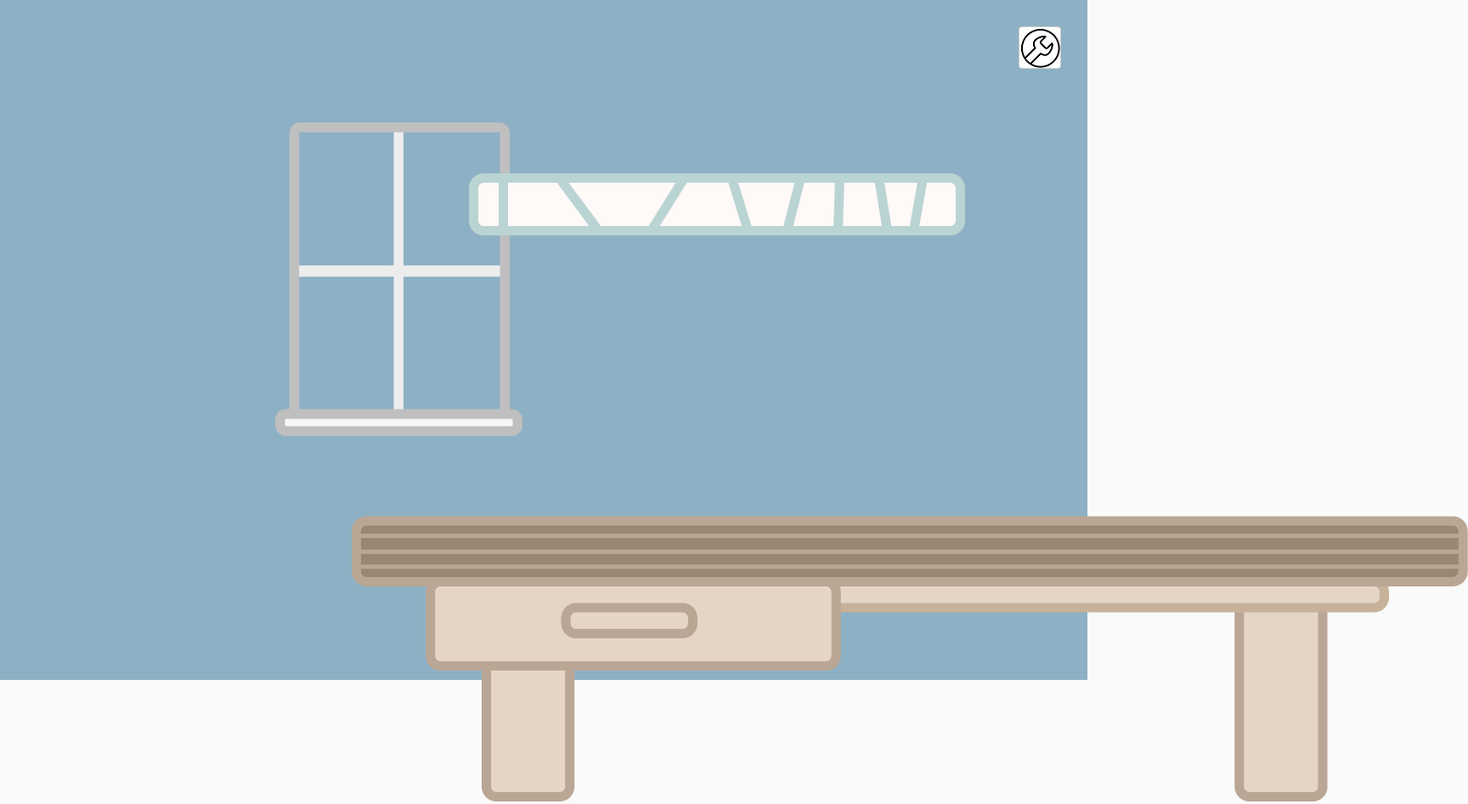
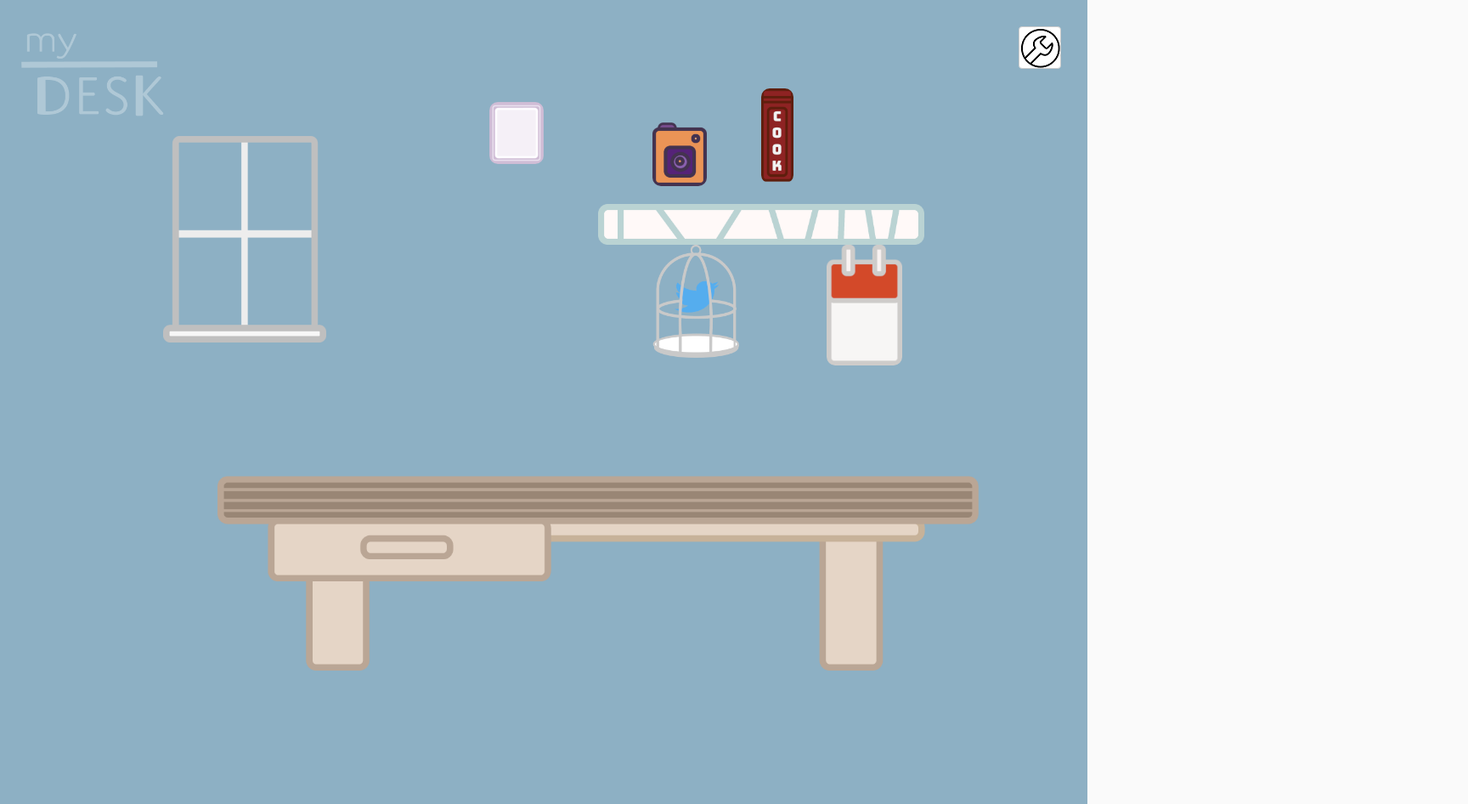
Before and after one commit to rgucontrolpanel/Full_Stack_Devs, a plain HTML site: page index.html in a window 1280 px wide. Shown: the top 946 px of the page at 85% size, 1728 px wide, since content can reach past the window. Drawn offline with Linux system fonts and the light colour scheme.

Commit message:
Piero_changes

```diff
--- a/css/icons.css
+++ b/css/icons.css
@@ -1,5 +1,5 @@
 .main{
-  height: 800px;
+  height: 1200px;
 }
 
 .icon{
@@ -8,115 +8,122 @@
 
 body{
   background-color: #8DB0C4;
+  overflow: hidden;
 }
 
 li{
   list-style-type: none;
 }
 
+#logo-white{
+  opacity: 0.3;
+  top: 25px;
+  left: 25px;
+  width: 15%;
+  height: auto;
+
+}
+
 #icon1{
-  background-image: url("../img/accessories/instagram.png");
-  top: 72px;
-  left: 1325px;
-  height: 132px;
-  width: 112px;
+   /*Insta*/
+  top: 18%;
+  left: 60%;
+  width: 5%;
+  height: auto;
 }
 
 #icon2{
-  background-image: url("../img/accessories/twitter.png");
-  top: 269px;
-  left: 1251px;
-  height: 221px;
-  width: 173px;
+   /*Twitter*/
+  top: 36%;
+  left: 60%;
+  width: 8%;
+  height: auto;
 }
 
 #icon3{
-  background-image: url("../img/accessories/calendar.png");
-  top: 266px;
-  left: 1617px;
-  height: 179px;
-  width: 112px;
+   /*Calendar*/
+   top: 36%;
+   left: 76%;
+  width: 7%;
+  height: auto;
 }
 
 #icon4{
-  background-image: url("../img/accessories/cookbook.png");
-  top: 39px;
-  left: 1496px;
-  height: 166px;
-  width: 57px;
+   /*Cookbook*/
+   top: 13%;
+   left: 70%;
+  width: 3%;
+  height: auto;
 }
 
 #icon5{
-  background-image: url("../img/accessories/frame.png");
-  top: 101px;
-  left: 932px;
-  height: 201px;
-  width: 176px;
+   /*Photo(Frame)*/
+   top: 15%;
+   left: 45%;
+  width: 5%;
+  height: auto;
 }
 
 #icon6{
-  background-image: url("../img/accessories/pig.png");
-  top: 446px;
-  left: 1014px;
-  height: 162px;
-  width: 124px;
+   /*Pig*/
+   top: 70%;
+   left: 50%;
+  width: 5%;
+  height: auto;
 }
 
 #icon7{
-  background-image: url("../img/accessories/poster.png");
-  top: 268px;
+   /*Sport(poster)*/
+  top: 368px;
   left: 695px;
-  height: 140px;
-  width: 117px;
+  width: 5%;
+  height: auto;
 }
 
 #icon8{
-  background-image: url("../img/accessories/radio.png");
-  top: 83px;
+   /*Radio*/
+  top: 183px;
   left: 1584px;
-  height: 121px;
-  width: 136px;
+  width: 5%;
+  height: auto;
 }
 
 #icon9{
-  background-image: url("../img/accessories/starball.png");
-  top: 338px;
+   /*Horoscope(starball)*/
+  top: 438px;
   left: 352px;
-  height: 143px;
-  width: 136px;
+  width: 5%;
+  height: auto;
   z-index: 999;
 }
 
 #icon10{
-  background-image: url("../img/accessories/facebook.png");
-  top: 434px;
-  left: 674px;
-  height: 174px;
-  width: 308px;
+   /*Facebook*/
+   top: 70%;
+   left: 40%;
+  width: 5%;
+  height: auto;
 }
 
 #desk{
-  background-image: url("../img/accessories/desk-transparent.png");
-  height: 336px;
-  width: 1314px;
-  top: 607px;
-  left: 414px;
+  width: 70%;
+  height: auto;
+  top: 70%;
+  left: 20%;
 }
 
 #shelf{
-  background-image: url("../img/accessories/shelf.png");
-  width: 584px;
-  height: 73px;
-  top: 204px;
-  right: 144px;
+  width: 30%;
+  height: auto;
+  top: 30%;
+  right: 15%;
 }
 
 #window{
-  background-image: url("../img/accessories/window.png");
-  width: 291px;
-  height: 369px;
-  left: 324px;
-  top: 144px;
+  width: 15%;
+  height: auto;
+  left: 15%;
+  top: 20%;
 }
 
 #icon1, #icon2, #icon3, #icon4, #icon5, #icon6, #icon7, #icon8, #icon9{
--- a/css/modals.css
+++ b/css/modals.css
@@ -89,5 +89,4 @@
  .recipe-body-link{
    margin: 5%;
  }
-
 /*** END OF COOKBOOK MODAL STYLES ***/
--- a/index.html
+++ b/index.html
@@ -9,7 +9,7 @@
 		<link rel="stylesheet" type="text/css" href="css/modals.css" />
 
 		<link rel="stylesheet" type="text/css" href="components/angular-clock/dist/angular-clock.css" />
-
+		<meta name="viewport" content="width=device-width, initial-scale=1.0">
 
 	</head>
 
@@ -17,14 +17,16 @@
 
         <div class="main">
 
-					<div class="icon" id="desk"></div>
-					<div class="icon" id="window"></div>
-					<div class="icon" id="shelf"></div>
+					<img src ="img/accessories/desk-transparent.png" class="icon" id="desk" >
+					<img src ="img/accessories/window.png" class="icon" id="window" >
+					<img src ="img/accessories/shelf.png" class="icon" id="shelf" >
+					<img src ="img/accessories/logo-white.png" class="icon" id="logo-white" >
 
-					<div ng-repeat="item in vm.items track by $index" class="icon" id="icon{{$index+1}}"
+					</div>
+
+					<img ng-repeat="item in vm.items track by $index" class="icon" id="icon{{$index+1}}"
 							data-toggle="tooltip" data-placement="bottom" title="{{item.description}}"
-							ng-show="item.checked" ng-dblclick="vm.openDetails(item.description)">
-					</div>
+							ng-show="item.checked" ng-dblclick="vm.openDetails(item.description)" src = "{{item.src}}">
 
         </div>
 
--- a/js/app.js
+++ b/js/app.js
@@ -22,16 +22,26 @@ app.controller('mainController', ['$scope', '$uibModal', '$http', function ($sco
 
     vm.items = [
 
-      { id: '0', name: 'icon1', checked: false, description: 'Instagram' },
-      { id: '1', name: 'icon2', checked: false, description: 'Twitter' },
-      { id: '2', name: 'icon3', checked: false, description: 'Calendar' },
-      { id: '3', name: 'icon4', checked: false, description: 'Cookbook' },
-      { id: '4', name: 'icon5', checked: false, description: 'Photo Album' },
-      { id: '5', name: 'icon6', checked: false, description: 'Pig' },
-      { id: '6', name: 'icon7', checked: false, description: 'Sport' },
-      { id: '7', name: 'icon8', checked: false, description: 'Radio' },
-      { id: '8', name: 'icon9', checked: false, description: 'Horoscope' },
-      { id: '9', name: 'icon10', checked: false, description: 'Facebook' },
+      { id: '0', name: 'icon1', checked: true, description: 'Instagram',
+      src: "img/accessories/instagram.png" },
+      { id: '1', name: 'icon2', checked: true, description: 'Twitter',
+      src: "img/accessories/twitter.png"  },
+      { id: '2', name: 'icon3', checked: true, description: 'Calendar',
+      src: "img/accessories/calendar.png"  },
+      { id: '3', name: 'icon4', checked: true, description: 'Cookbook',
+      src: "img/accessories/cookbook.png"  },
+      { id: '4', name: 'icon5', checked: true, description: 'Photo Album',
+      src: "img/accessories/frame.png"  },
+      { id: '5', name: 'icon6', checked: false, description: 'Pig',
+      src: "img/accessories/pig.png"  },
+      { id: '6', name: 'icon7', checked: false, description: 'Sport',
+      src: "img/accessories/poster.png"  },
+      { id: '7', name: 'icon8', checked: false, description: 'Radio',
+      src: "img/accessories/radio.png"  },
+      { id: '8', name: 'icon9', checked: false, description: 'Horoscope',
+      src: "img/accessories/starball.png"  },
+      { id: '9', name: 'icon10', checked: false, description: 'Facebook',
+      src: "img/accessories/facebook.png"  },
       // { id: '10', name: 'icon11', checked: false, description: 'Horoscope' }
 
     ];
```
Also changed, not shown: img/accessories/logo-white.png (added).
